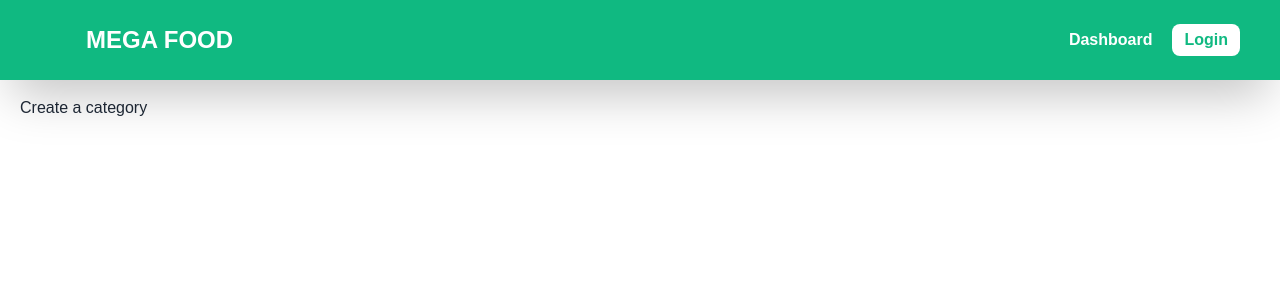
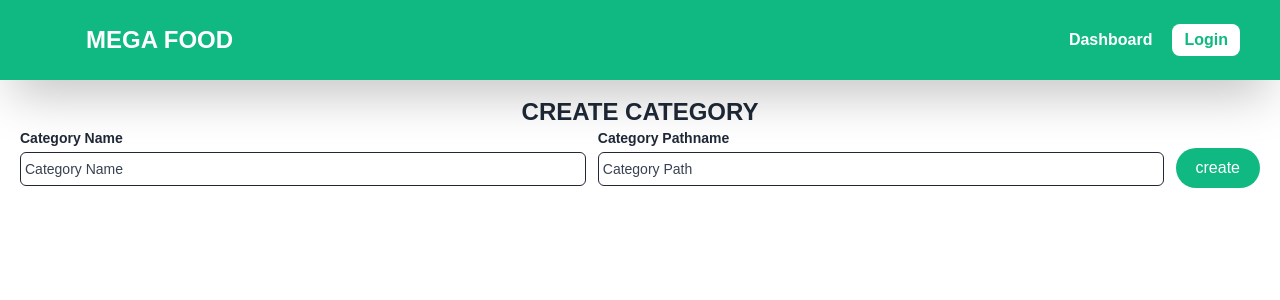
Before and after one commit to mostafizurRahaman/mega-food-dashboard, a React (Vite) app: page /dashboard/create-category in a window 1280 px wide. Shown: the top 300 px of the page. Built offline with nearby package versions, Linux system fonts and the light colour scheme; some icons are missing; a web font is replaced by a local one.

Commit message:
create category route

```diff
--- a/src/Components/Buttons/SubmitButton.jsx
+++ b/src/Components/Buttons/SubmitButton.jsx
@@ -1,9 +1,14 @@
 /* eslint-disable react/prop-types */
-const SubmitButton = ({children, className, disabled}) => {
+const SubmitButton = ({ text, className, disabled }) => {
    return (
-      <div className="flex justify-center ">
-         <button className={` px-7 capitalize inline-block py-2 rounded-full ${className} ${disabled  ? 'bg-red-500': ""}`} disabled={disabled}>{children}</button>
-      </div>
+      <button
+         className={`px-5 rounded-full md:w-auto w-full text-base py-2 bg-primary md:mt-5 text-secondary block ${
+            disabled ? "cursor-not-allowed" : "cursor-pointer"
+         } ${className}`}
+         disabled={disabled}
+      >
+         {text}
+      </button>
    );
 };
 
--- a/src/Components/Inputs/InputBox.jsx
+++ b/src/Components/Inputs/InputBox.jsx
@@ -2,6 +2,7 @@
 
 import { useState } from "react";
 import ErrorMessage from "../ErrorMessage/ErrorMessage";
+
 
 const InputBox = ({ type, name, onChange, placeholder, icon, error }) => {
    const [isFocus, setFocus] = useState(false);
--- a/src/Pages/Category/index.jsx
+++ b/src/Pages/Category/index.jsx
@@ -1,7 +1,55 @@
+import { useState } from "react";
+import { InputBox, InputText, SubmitButton } from "../../Components";
+
 const Category = () => {
+   const [category, setCategory] = useState({
+      name: "",
+      path: "",
+   });
+   const [errors, setErrors] = useState({
+      name: "",
+      path: "",
+   });
+   const handleInputText = (e) => {
+      const name = e.target.name;
+      const value = e.target.value.trim().toLowerCase();
+      if (!value) {
+         setCategory({ ...category, [name]: "" });
+         setErrors({ ...errors, [name]: `${name} shouldn't be empty` });
+      } else {
+         setCategory({ ...category, [name]: value });
+         setErrors({ ...errors, [name]: "" });
+      }
+   };
    return (
       <div>
-         <h1>Create a category</h1>
+         <div className="flex items-center justify-center">
+            <h1 className="text-2xl font-bold uppercase">Create Category</h1>
+         </div>
+         <form className="flex gap-3  flex-col md:flex-row items-start justify-start md:justify-between">
+            <InputText
+               type="text"
+               name="name"
+               placeholder="category name"
+               label="category name"
+               error={errors.name}
+               onChange={handleInputText}
+            />
+            <InputText
+               type="text"
+               name="path"
+               placeholder="category path"
+               label="category pathname"
+               error={errors.path}
+               onChange={handleInputText}
+            />
+            <SubmitButton
+               text="create"
+               className=""
+               disabled={!category?.name || !category?.path}
+            />
+         </form>
+
       </div>
    );
 };
```
